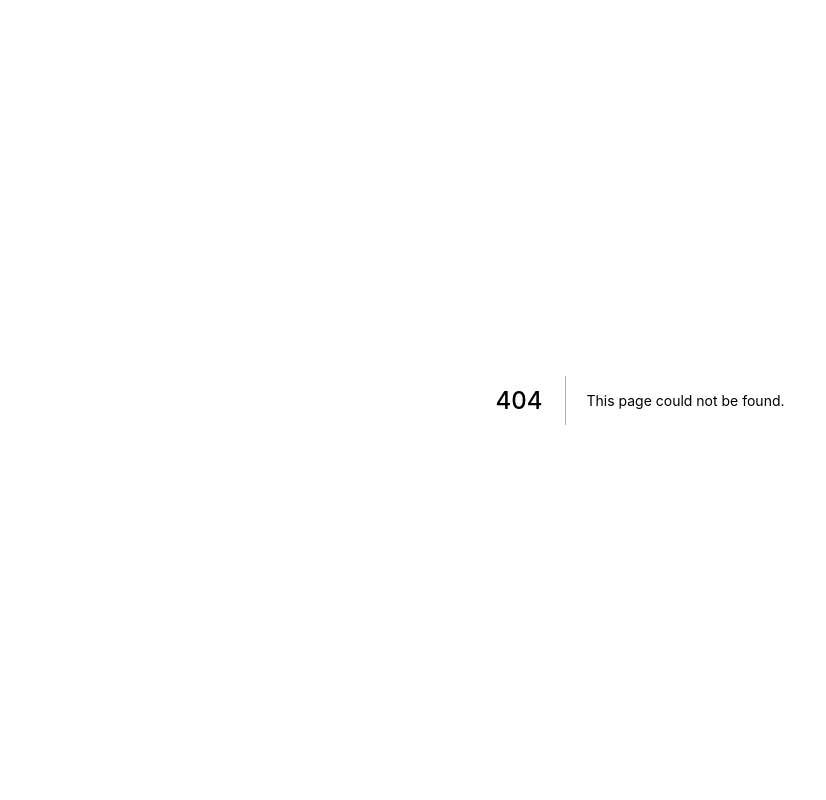
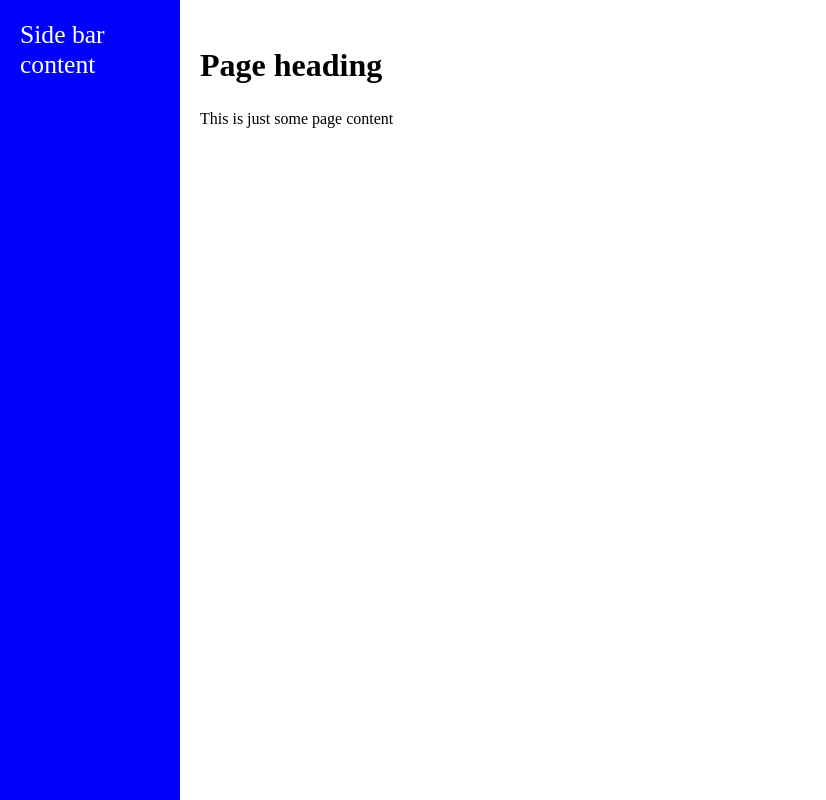
Before and after one commit to scottie-schneider/design, a Next.js app: page /grid/sidebar in a window 1280 px wide. Before the commit this address had no page. Shown: the whole page, without its empty margins (0-826 px from the left). Built offline with nearby package versions, Linux system fonts and the light colour scheme.

Commit message:
2 grid layouts

```diff
--- /dev/null
+++ b/pages/_app.js
@@ -0,0 +1,21 @@
+import { createGlobalStyle } from "styled-components";
+
+const GlobalStyle = createGlobalStyle`
+  body, html, #__next {
+    margin: 0;
+    height: 100%;
+    width: 100%;
+    box-sizing: border-box;
+  }
+`;
+
+function MyApp({ Component, pageProps }) {
+  return (
+    <>
+      <GlobalStyle />
+      <Component {...pageProps} />
+    </>
+  );
+}
+
+export default MyApp;
--- /dev/null
+++ b/pages/grid/sidebar.js
@@ -0,0 +1,40 @@
+import styled from "styled-components";
+
+const StyledBody = styled.body`
+  main {
+    height: 100%;
+    display: grid;
+    grid-template-columns: 180px 1fr;
+  }
+  aside {
+    background: blue;
+    color: #fff;
+    font-size: 1.6rem;
+  }
+  section {
+    background: #fff;
+  }
+  aside,
+  section {
+    padding: 20px;
+  }
+  h1 {
+    font-size: 2rem;
+  }
+`;
+
+const Sidebar = () => {
+  return (
+    <StyledBody>
+      <main>
+        <aside>Side bar content</aside>
+        <section>
+          <h1>Page heading</h1>
+          <p>This is just some page content</p>
+        </section>
+      </main>
+    </StyledBody>
+  );
+};
+
+export default Sidebar;
```
Also changed, not shown: pages/grid/four_column_layout.js (added, +32 -0 lines), pages/grid/intro.js (deleted, +0 -74 lines).
